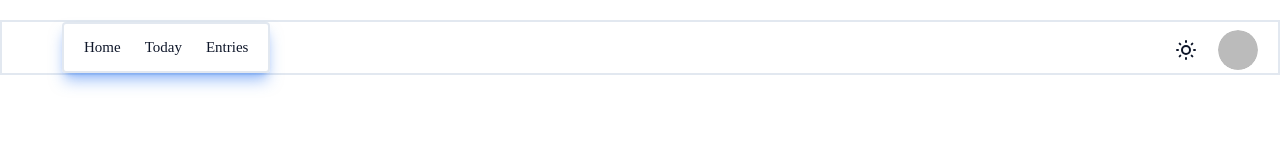
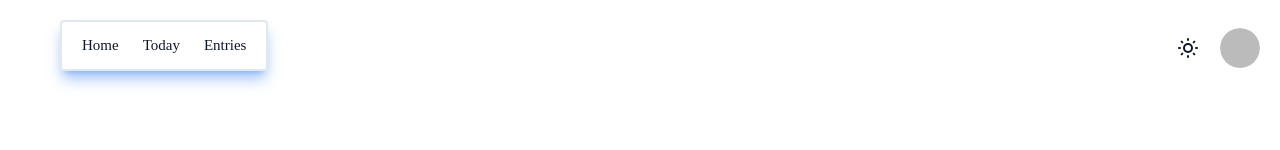
Before and after one commit to chasingtherain/better-daily, a Next.js app: page / in a window 1280 px wide. Shown: the top 150 px of the page. Built offline with nearby package versions, Linux system fonts and the light colour scheme; no server answers; sample sign-in values are in the browser's storage.

Commit message:
remove border from navbar

```diff
--- a/components/Navbar.js
+++ b/components/Navbar.js
@@ -11,7 +11,7 @@ export default function Navbar() {
 
     if(session){
         return (
-            <div className="flex mt-5 justify-between items-center px-1 mr-2 md:mr-0 md:px-5 border-2">
+            <div className="flex mt-5 justify-between items-center px-1 mr-2 md:mr-0 md:px-5">
                 <NavMenu/>
                 <div className="flex gap-1 md:gap-2">
                     <ThemeChanger/>
```
